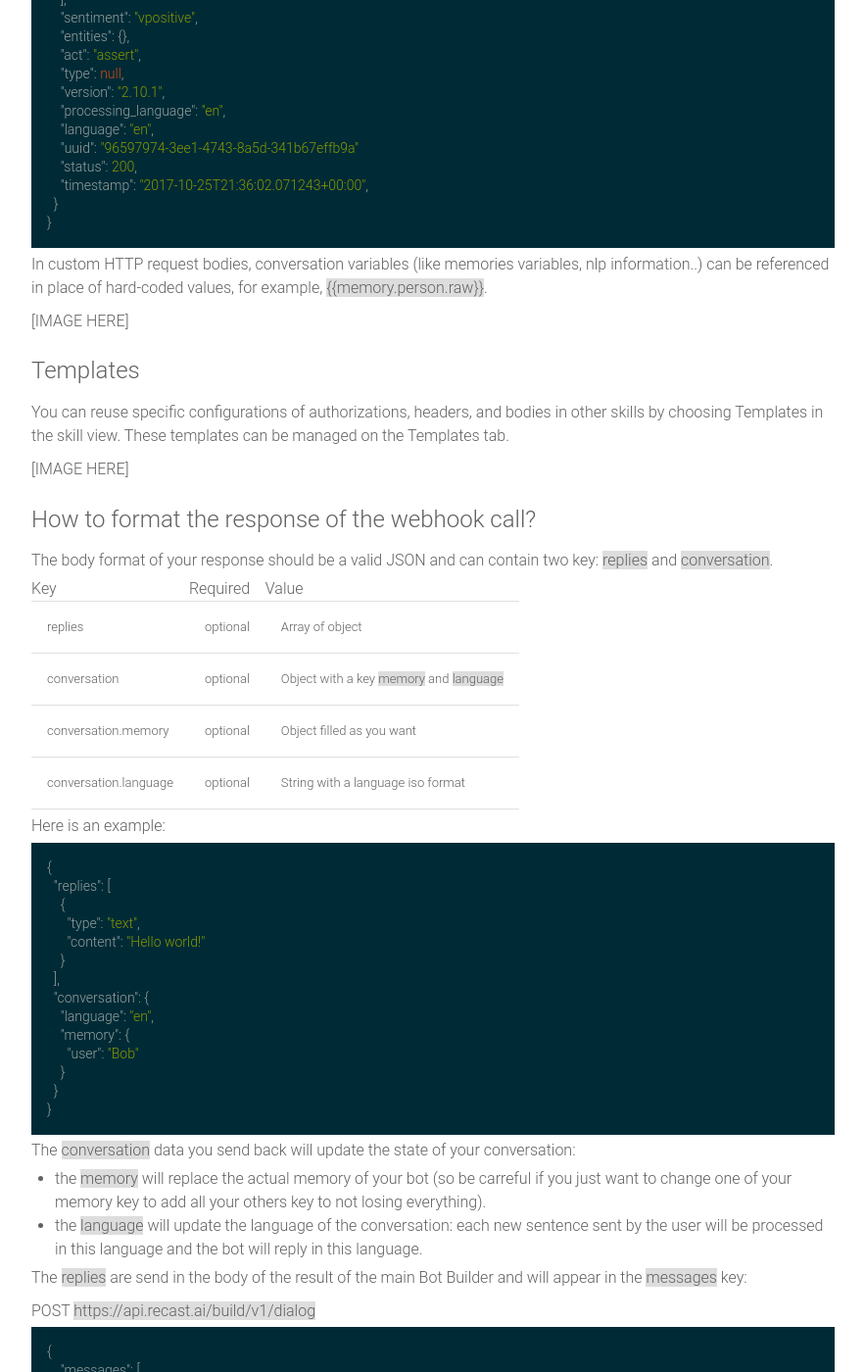
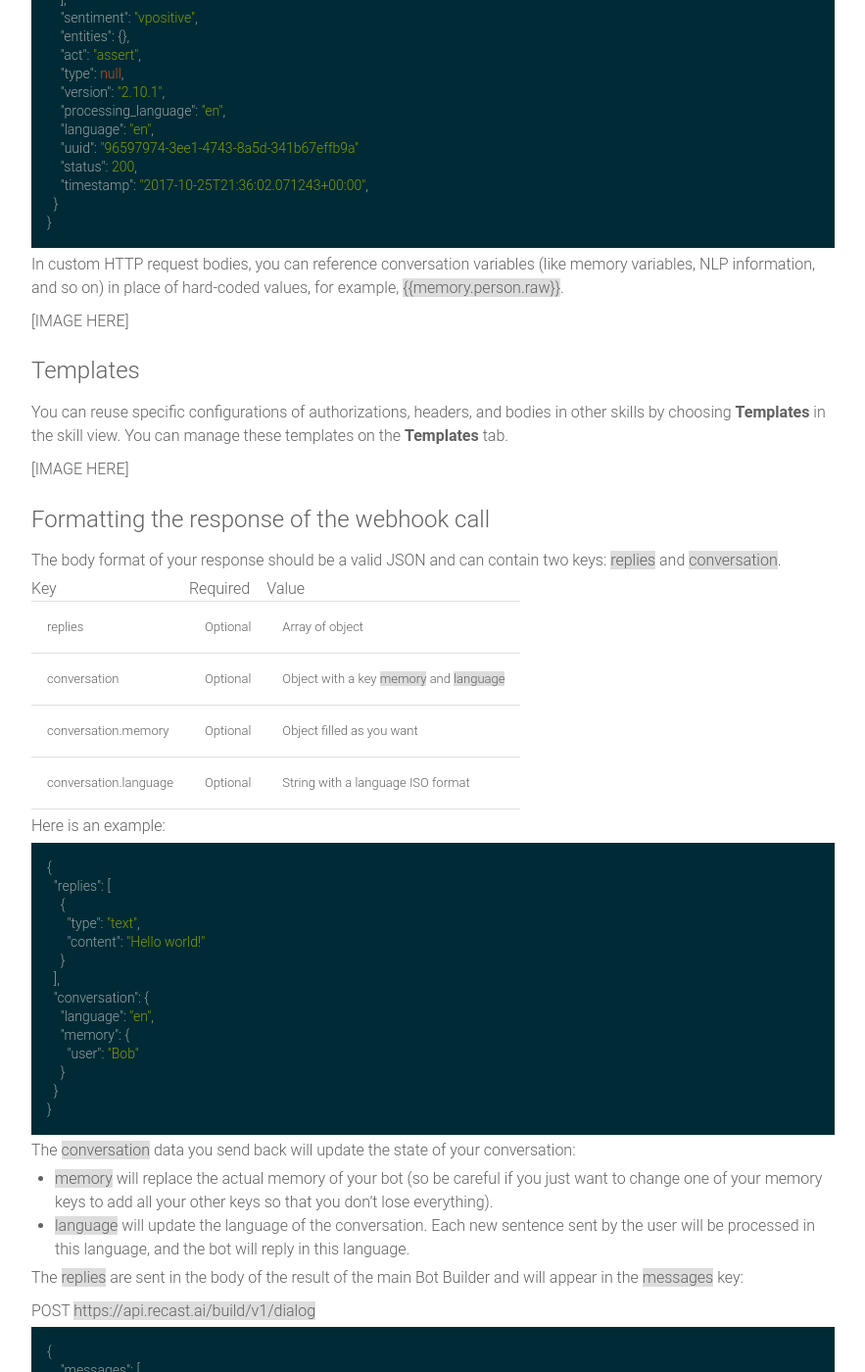
Before and after one commit to SAP-archive/docs, a Jekyll site: the page built from concepts/bot_builder/code_webhook.md, in a window 1280 px wide and 1400 px high, scrolled down 1339 px. Shown: the whole window at 98% size, without its empty margins (316-1199 px from the left). Built offline with Jekyll 4.4.1, drawn with Linux system fonts in a browser that asks for light colours; nearby versions of some CDN libraries; a style sheet for code colours, icons or effects is not loaded; some of the changed text lies outside the part shown.

Commit message:
Update code_webhook.md

```diff
--- a/concepts/bot_builder/code_webhook.md
+++ b/concepts/bot_builder/code_webhook.md
@@ -5,13 +5,13 @@
 ---
 
 
-At many points in your conversation, you most likely want to retrieve business information or connect to an external system to perform actions. You can do this through **webhooks**.
-A webhook is a simple HTTP call to your backend. To configure your HTTP call, click Webhook action in the Bot Builder.
+At many points in your conversation, you most likely want to retrieve business information or connect to an external system to perform actions. You can do this through webhooks.
+A webhook is a simple HTTP call to your backend. To configure your HTTP call, click **Webhook action** in the Bot Builder.
 
 [IMAGE HERE]
 
 You can provide the full URL or route (starting with a '/') to be called by the Bot Builder.
-If you provide a route, the 'Bot webhook base URL' (configurable in your bot's settings) will be prepended to it.
+If you provide a route, the **Bot webhook base URL** (configurable in your bot's settings) will be prepended to it.
 
 
 [IMAGE HERE]
@@ -36,9 +36,9 @@
 
 ## Body configuration
 
-The HTTP request body must be formatted as a standard JSON object. You can either receive the default body that we provide with all the conversation state or create your own custom body.
+The HTTP request body must be formatted as a standard JSON object. You can either receive the default body that we provide with all the conversation states or create your own custom body.
 
-The default body format is the following:
+The default body format is as follows:
 
 ~~~ json
 {
@@ -78,26 +78,26 @@
 }
 ~~~
 
-In custom HTTP request bodies, conversation variables (like memories variables, nlp information..) can be referenced in place of hard-coded values, for example, `{{memory.person.raw}}`.
+In custom HTTP request bodies, you can reference conversation variables (like memory variables, NLP information, and so on) in place of hard-coded values, for example, `{{memory.person.raw}}`.
 
 [IMAGE HERE]
 
 ## Templates
 
-You can reuse specific configurations of authorizations, headers, and bodies in other skills by choosing Templates in the skill view. These templates can be managed on the Templates tab.
+You can reuse specific configurations of authorizations, headers, and bodies in other skills by choosing **Templates** in the skill view. You can manage these templates on the **Templates** tab.
 
 [IMAGE HERE]
 
-## How to format the response of the webhook call?
+## Formatting the response of the webhook call
 
-The body format of your response should be a valid JSON and can contain two key: `replies` and `conversation`.
+The body format of your response should be a valid JSON and can contain two keys: `replies` and `conversation`.
 
 | Key                   | Required | Value
 |-----------------------|----------|-------------------------------------------|
-| replies               | optional | Array of object                           |
-| conversation          | optional | Object with a key `memory` and `language` |
-| conversation.memory   | optional | Object filled as you want                 |
-| conversation.language | optional | String with a language iso format         |
+| replies               | Optional | Array of object                           |
+| conversation          | Optional | Object with a key `memory` and `language` |
+| conversation.memory   | Optional | Object filled as you want                 |
+| conversation.language | Optional | String with a language ISO format         |
 
 Here is an example:
 
@@ -120,10 +120,10 @@
 
 The `conversation` data you send back will update the state of your conversation:
 
-* the `memory` will replace the actual memory of your bot (so be carreful if you just want to change one of your memory key to add all your others key to not losing everything).
-* the `language` will update the language of the conversation: each new sentence sent by the user will be processed in this language and the bot will reply in this language.
+* `memory` will replace the actual memory of your bot (so be careful if you just want to change one of your memory keys to add all your other keys so that you don't lose everything).
+* `language` will update the language of the conversation. Each new sentence sent by the user will be processed in this language, and the bot will reply in this language.
 
-The `replies` are send in the body of the result of the main Bot Builder and will appear in the `messages` key:
+The `replies` are sent in the body of the result of the main Bot Builder and will appear in the `messages` key:
 
 POST `https://api.recast.ai/build/v1/dialog`
 
@@ -165,10 +165,10 @@
 ~~~
 
 
-## How to format the array of replies?
+## Formatting the array of replies
 
-Objects in the array of reply can be formatted as you want, depending on your needs when you request the Bot Builder API.
-**If you are using Bot Connector**, meaning you have connected a channel on the Recast.AI platform like Facebook Messenger, Slack or a Webchat, you need to follow the format of Bot Connector:  **<a href="/concepts/structured-messages">Check the format to send rich messages</a>**
+You can format objects in the array of reply as desired, depending on your needs when you request the Bot Builder API.
+If you are using the Bot Connector (that is, you have connected a channel on the Recast.AI platform like Facebook Messenger, Slack, or a webchat), you need to follow the Bot Connector format:  **<a href="/concepts/structured-messages">Check the format to send rich messages</a>**
 
 ~~~ json
 {
@@ -183,9 +183,9 @@
 
 
 
-## How looks your code?
+## Checking your code
 
-Copy-paste this snippet in a file, install the dependencies and run the file.
+Copy and paste this snippet in a file, install the dependencies, and run the file.
 
 JS:
 <span class="code">npm install express body-parser --save</span>
```
